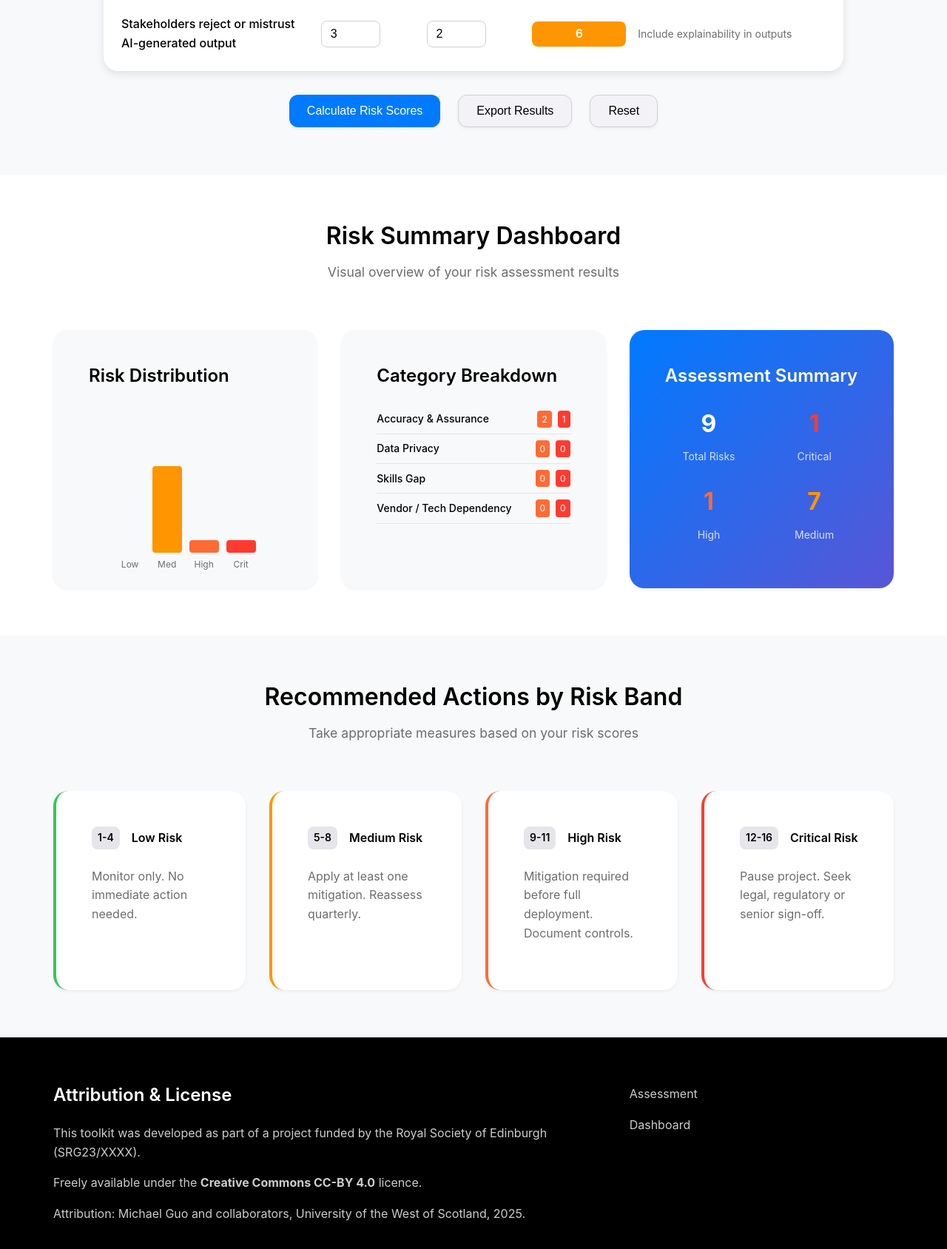
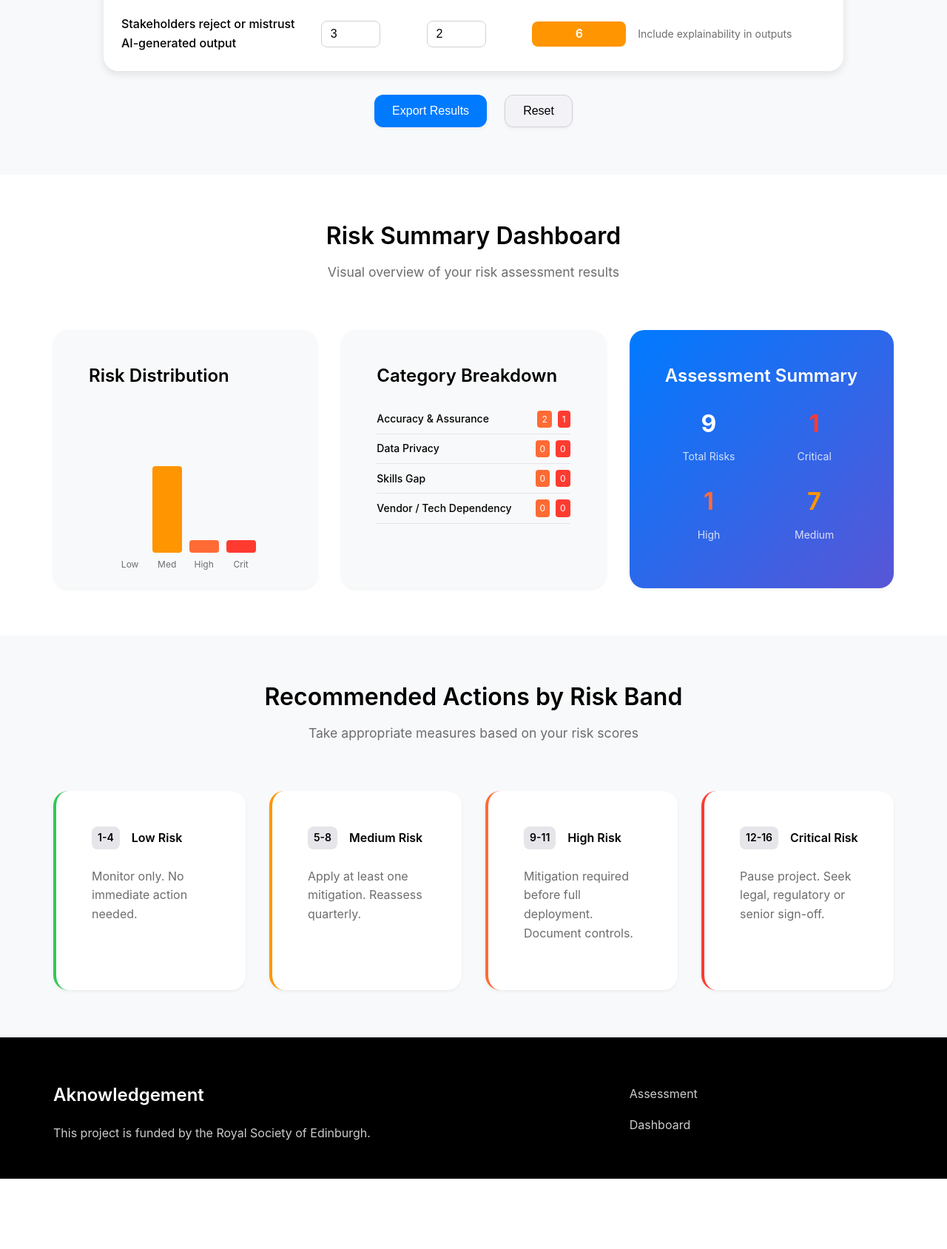
Before and after one commit to DrMichaelGuo/Risk-Assessment-Toolkit-for-Accountants, a plain HTML site: page index.html in a window 1280 px wide. Shown: the part 2800-4488 px from the top of the page at 74% size. After the commit the page ends 4393 px from the top, so only its background shows below. Drawn offline with Linux system fonts and the light colour scheme; a web font is replaced by a local one.

Commit message:
Refactor assessment actions and update footer acknowledgment for clarity

```diff
--- a/index.html
+++ b/index.html
@@ -162,8 +162,7 @@
                     </div>
                 </div>
                 <div class="assessment-actions">
-                    <button class="btn-primary" onclick="calculateRisks()">Calculate Risk Scores</button>
-                    <button class="btn-secondary" onclick="exportResults()">Export Results</button>
+                    <button class="btn-primary" onclick="exportResults()">Export Results</button>
                     <button class="btn-secondary" onclick="resetAssessment()">Reset</button>
                 </div>
             </div>
@@ -258,10 +257,8 @@
         <div class="container">
             <div class="footer-content">
                 <div class="footer-info">
-                    <h3>Attribution & License</h3>
-                    <p>This toolkit was developed as part of a project funded by the Royal Society of Edinburgh (SRG23/XXXX).</p>
-                    <p>Freely available under the <strong>Creative Commons CC-BY 4.0</strong> licence.</p>
-                    <p>Attribution: Michael Guo and collaborators, University of the West of Scotland, 2025.</p>
+                    <h3>Aknowledgement</h3>
+                    <p>This project is funded by the Royal Society of Edinburgh.</p>
                 </div>
                 <div class="footer-links">
                     <a href="#assessment">Assessment</a>
@@ -288,8 +285,6 @@
                 <h3>Step 3: Review Your Dashboard</h3>
                 <p>After completing the assessment, review your risk summary dashboard. This provides an overall picture of your risk profile.</p>
 
-                <h3>Step 4: Take Recommended Actions</h3>
-                <p>Follow the recommended actions for each risk band. Higher risk scores require more immediate and thorough mitigation strategies.</p>
             </div>
             <div class="modal-footer">
                 <button class="btn-primary" onclick="closeModal()">Got it!</button>
```
